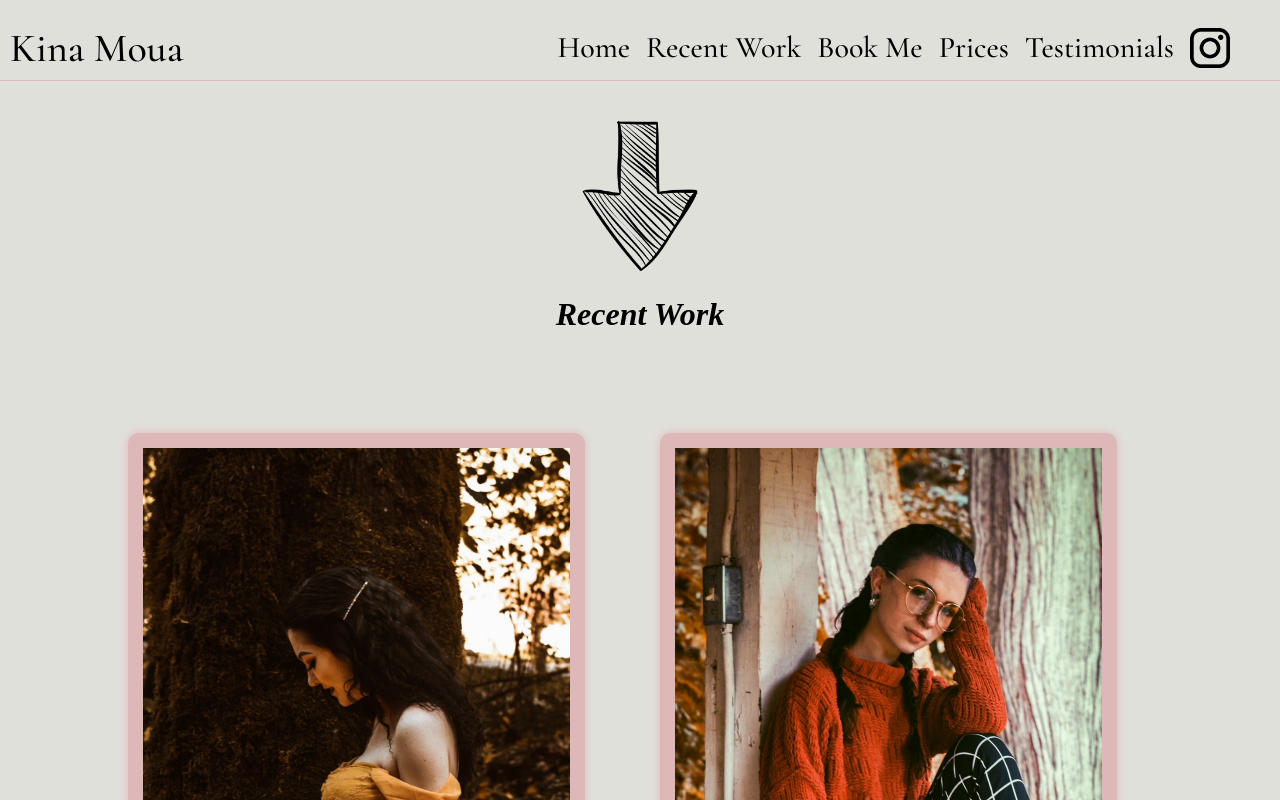
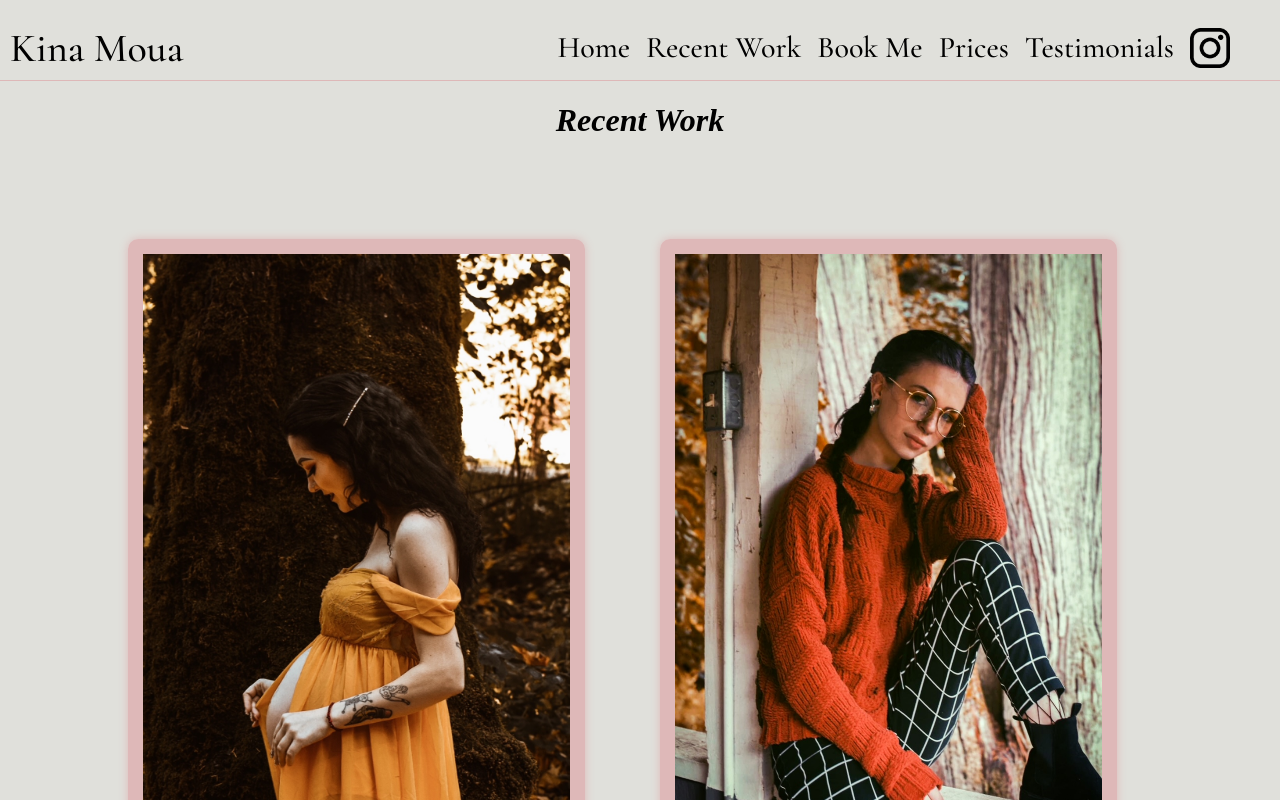
Before and after one commit to RMcLeanDev/KinaMouaPhotography, a React (Create React App) app: page /#/RecentWork in a window 1280 px wide. Shown: the top 800 px of the page. Built offline with nearby package versions, Linux system fonts and the light colour scheme.

Commit message:
remove down arrow on recent work

```diff
--- a/src/components/RecentWork.js
+++ b/src/components/RecentWork.js
@@ -21,7 +21,6 @@ function RecentWork(){
     return(
         <div>
             {zoom.show ? <ZoomImage close={() => setZoom({show: false, imageInfo: null})} image={zoom.imageInfo}/> : null}
-            <img src={downArrow} className="downArrow" alt=""/>
             <h1><em>Recent Work</em></h1>
             <div className="recentWork">
                 {Object.keys(arry).map(images => {
```
